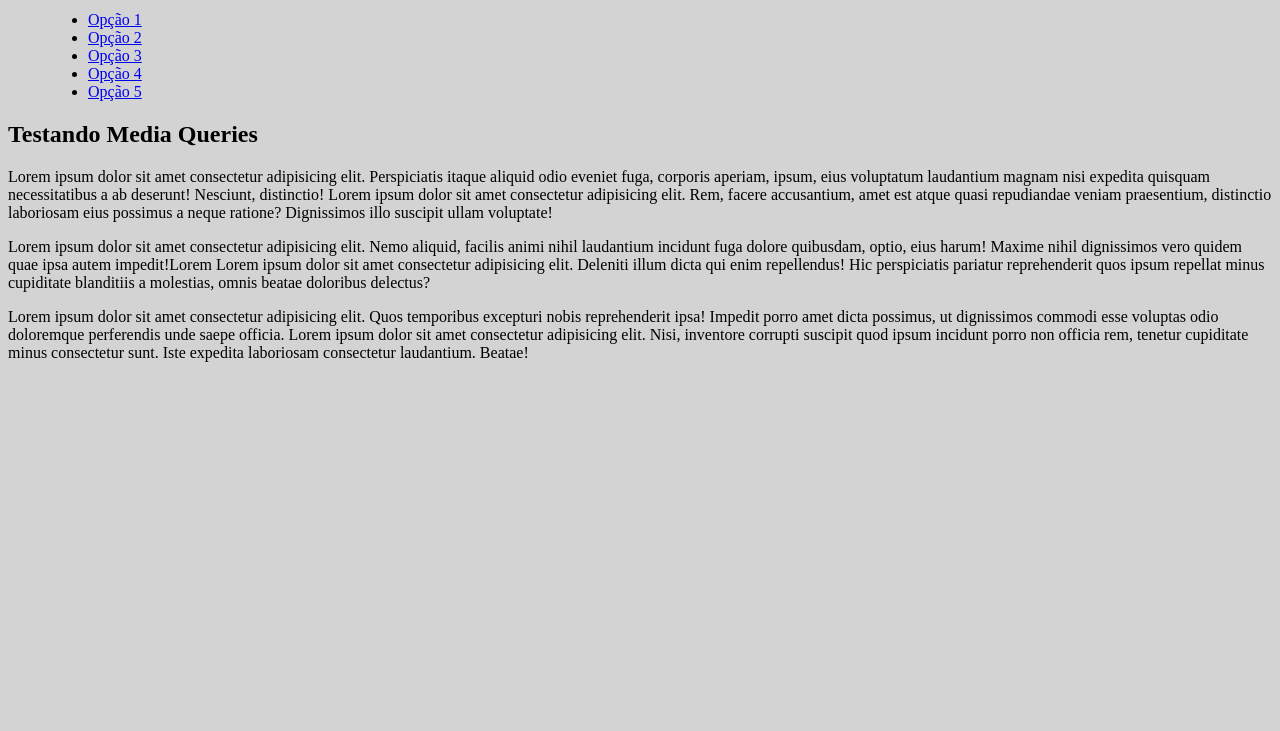
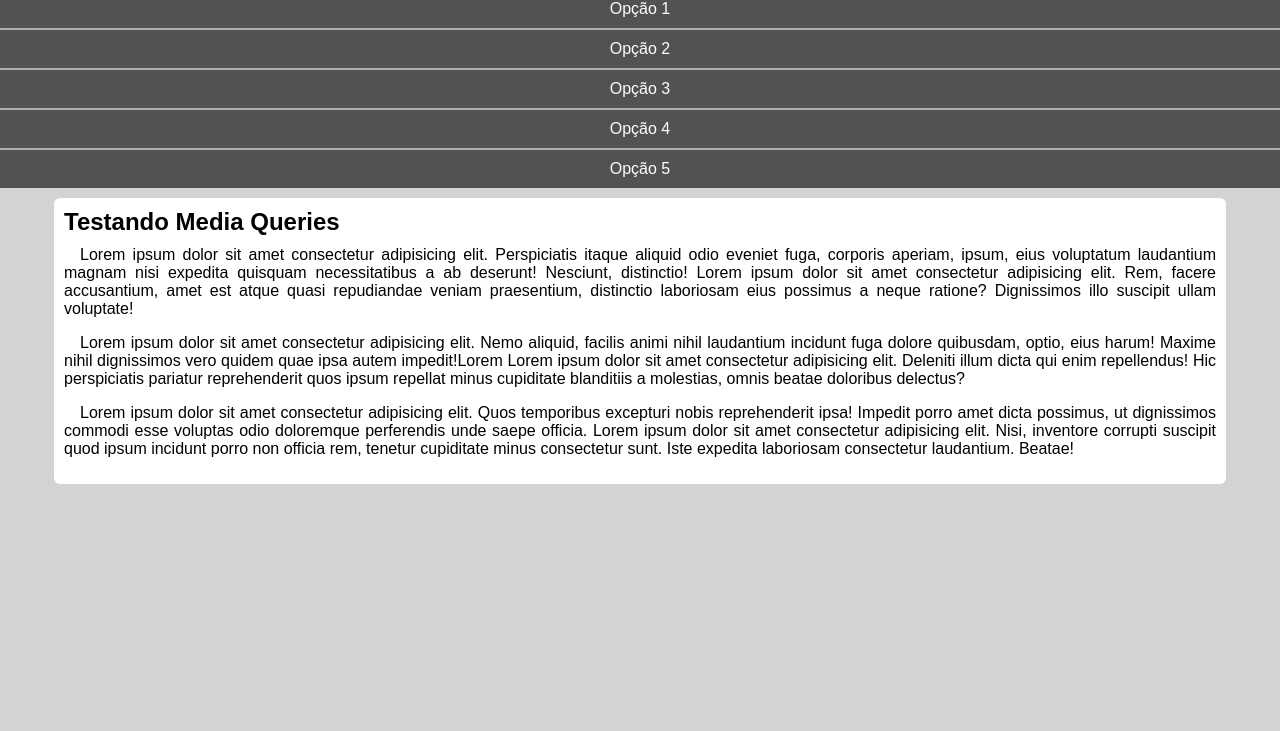
Before and after one commit to stysic/HTML-CSS, a plain HTML site: page Exercicios/ex-026/mq005/index.html in a window 1280 px wide. Shown: the part 69-800 px from the top of the page. Drawn offline with Linux system fonts and the light colour scheme.

Commit message:
Update style.css

```diff
--- a/Exercicios/ex-026/mq005/estilos/style.css
+++ b/Exercicios/ex-026/mq005/estilos/style.css
@@ -1,5 +1,51 @@
 @charset "UTF-8";
-
+*{
+    font-family: Arial, Helvetica, sans-serif;
+    margin: 0px;
+    padding: 0px;
+}
 body, html {
     background-color: lightgray;
 }
+
+header {
+    background-color: gray;
+}
+header h1 {
+    padding: 10px;
+    text-align: center;
+}
+menu{
+    display: block;
+}
+menu ul {
+    list-style-type: none;
+}
+menu > ul > li > a {
+    display: block;
+    padding: 10px;
+    text-decoration: none;
+    text-align: center;
+    background-color: rgb(82, 82, 82);
+    color: white;
+    border-top: 2px solid rgb(175, 175, 175);
+}
+menu > ul > li a:hover{
+    background-color: rgb(190, 190, 190);
+}
+main{
+    width: 90vw;
+    background: white;
+    margin: auto;
+    margin-top: 10px;
+    padding: 10px;
+    border-radius: 6px;
+}
+article h2 {
+    padding-bottom: 10px;
+}
+article p {
+    text-align: justify;
+    margin-bottom: 16px;
+    text-indent: 16px;
+}
```
